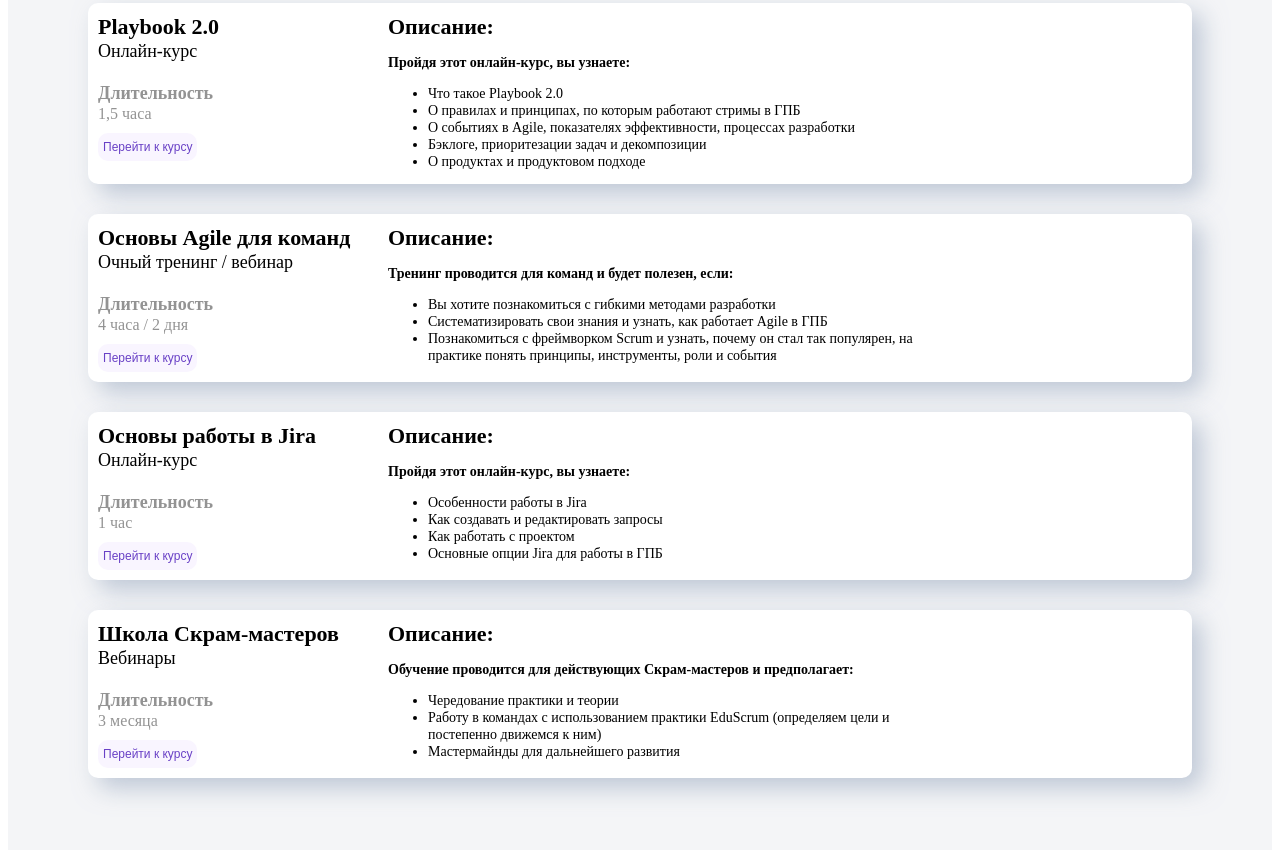
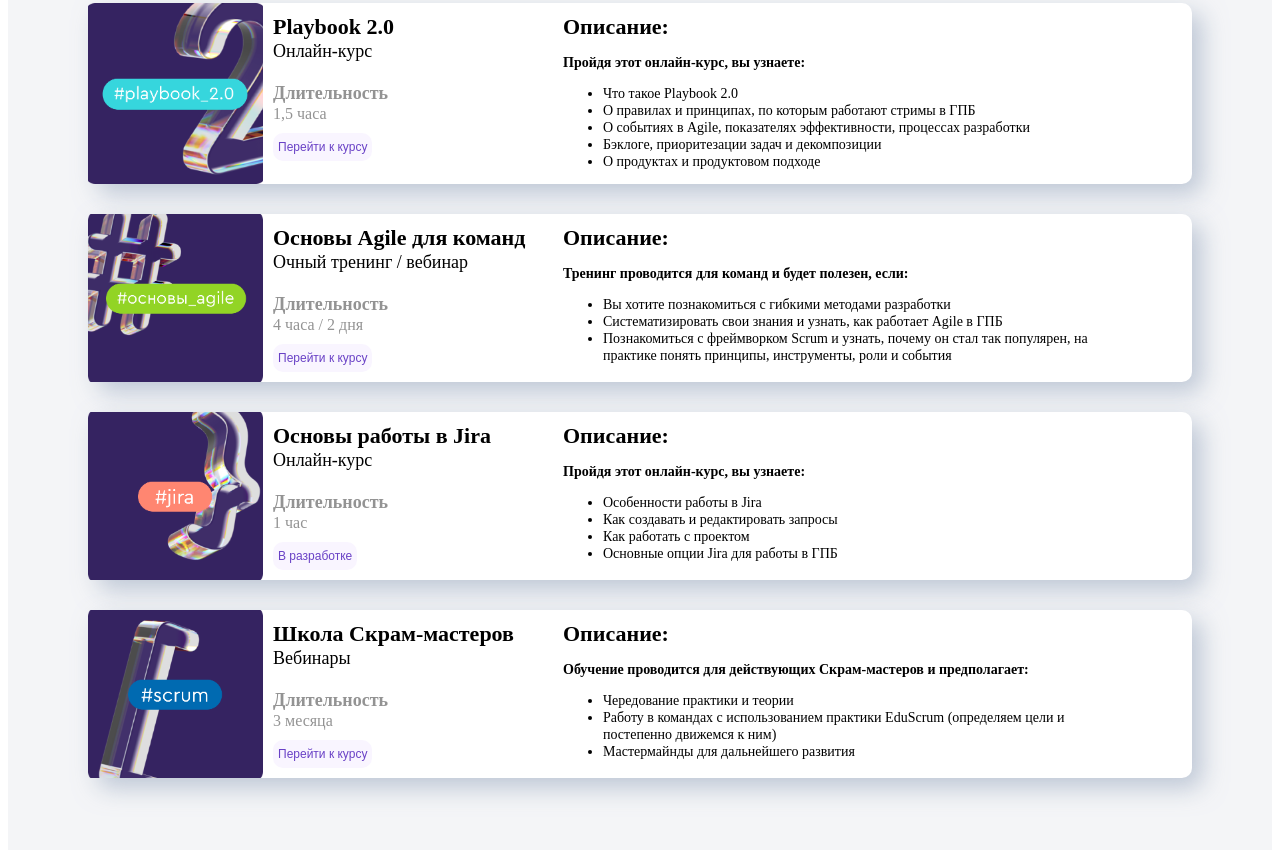
Before and after one commit to citylightss/gpb_edu, a plain HTML site: page Main edu/index.html in a window 1280 px wide. Shown: the part 525-1375 px from the top of the page. Drawn offline with Linux system fonts and the light colour scheme.

Commit message:
Update index.html

```diff
--- a/Main edu/index.html
+++ b/Main edu/index.html
@@ -26,7 +26,7 @@
 				<div class="wrapper">
 					<div class="courses__box">
 						<!-- <img src="/pics/1.png" alt="course" class="box__pic" /> -->
-						<div class="box__pic__cover1"></div>
+						<div class="box__pic__cover1 box__pic"></div>
 						<div class="box__content">
 							<p class="box__title">Playbook 2.0</p>
 							<p class="box__subtitle">Онлайн-курс</p>
@@ -61,7 +61,7 @@
 
 					<div class="courses__box">
 						<!-- <img src="/pics/2.png" alt="course" class="box__pic" /> -->
-						<div class="box__pic__cover2"></div>
+						<div class="box__pic__cover2 box__pic"></div>
 						<div class="box__content">
 							<p class="box__title">Основы Agile для команд</p>
 							<p class="box__subtitle">Очный тренинг / вебинар</p>
@@ -97,13 +97,13 @@
 
 					<div class="courses__box">
 						<!-- <img src="/pics/3.png" alt="course" class="box__pic" /> -->
-						<div class="box__pic__cover3"></div>
+						<div class="box__pic__cover3 box__pic"></div>
 						<div class="box__content">
 							<p class="box__title">Основы работы в Jira</p>
 							<p class="box__subtitle">Онлайн-курс</p>
 							<p class="box__duration">Длительность</p>
 							<p class="duration__nums">1 час</p>
-							<a href="https://impulse.gazprombank.ru/view_doc.html?mode=course&object_id=7251500571017706160"><button class="go__button">Перейти к курсу</button></a>
+							<a href="#"><button class="go__button">В разработке</button></a>
 						</div>
 						<div class="box__description">
 							<p class="box__title">Описание:</p>
@@ -124,7 +124,7 @@
 
 					<div class="courses__box">
 						<!-- <img src="/pics/4.png" alt="course" class="box__pic" /> -->
-						<div class="box__pic__cover4"></div>
+						<div class="box__pic__cover4 box__pic"></div>
 						<div class="box__content">
 							<p class="box__title">Школа Скрам-мастеров</p>
 							<p class="box__subtitle">Вебинары</p>
```
